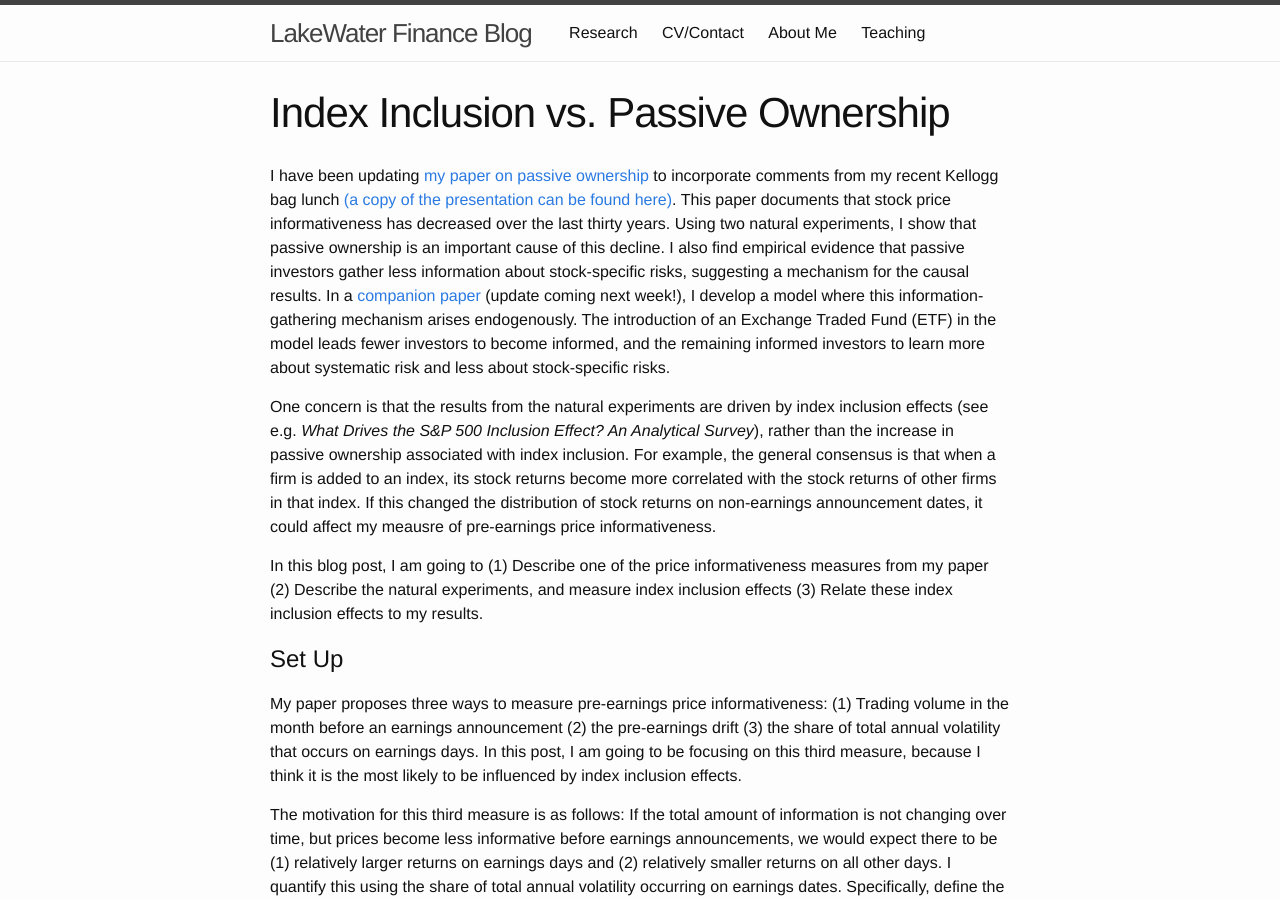
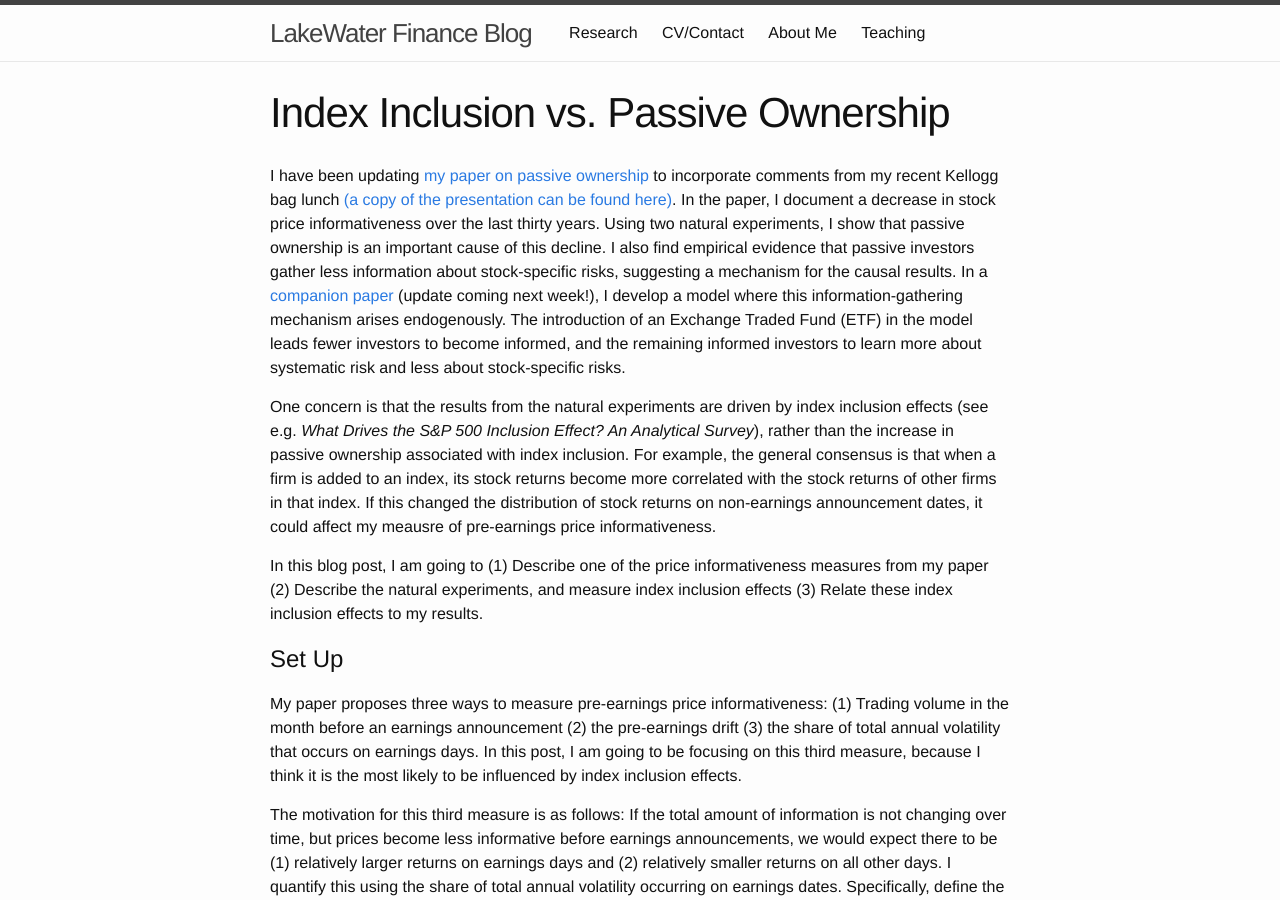
Before and after one commit to mcsammon/mcsammon.github.io, a Jekyll site: the page built from _posts/2020-06-26-inclusion.md, in a window 1280 px wide and 900 px high. Built offline with Jekyll 4.4.1, drawn with Linux system fonts in a browser that asks for light colours; formulas are drawn with MathJax 3; comment, search, counter and statistics services are not loaded.

Commit message:
update test

```diff
--- a/_posts/2020-06-26-inclusion.md
+++ b/_posts/2020-06-26-inclusion.md
@@ -3,7 +3,7 @@ layout: page
 title:  "Index Inclusion vs. Passive Ownership"
 ---
 
-I have been updating <a href="https://papers.ssrn.com/sol3/papers.cfm?abstract_id=3243910" title="b1">my paper on passive ownership</a> to incorporate comments from my recent Kellogg bag lunch <a href="/Post_Images/6_19_2020/slides.pdf" target="_blank"> (a copy of the presentation can be found here)</a>.  This paper documents that stock price informativeness has decreased over the last thirty years. Using two natural experiments, I show that passive ownership is an important cause of this decline. I also find empirical evidence that passive investors gather less information about stock-specific risks, suggesting a mechanism for the causal results. In a <a href="https://papers.ssrn.com/sol3/papers.cfm?abstract_id=3571409" title="b1">companion paper</a> (update coming next week!), I develop a model where this information-gathering mechanism arises endogenously. The introduction of an Exchange Traded Fund (ETF) in the model leads fewer investors to become informed, and the remaining informed investors to learn more about systematic risk and less about stock-specific risks.
+I have been updating <a href="https://papers.ssrn.com/sol3/papers.cfm?abstract_id=3243910" title="b1">my paper on passive ownership</a> to incorporate comments from my recent Kellogg bag lunch <a href="/Post_Images/6_19_2020/slides.pdf" target="_blank"> (a copy of the presentation can be found here)</a>. In the paper, I document a decrease in stock price informativeness over the last thirty years. Using two natural experiments, I show that passive ownership is an important cause of this decline. I also find empirical evidence that passive investors gather less information about stock-specific risks, suggesting a mechanism for the causal results. In a <a href="https://papers.ssrn.com/sol3/papers.cfm?abstract_id=3571409" title="b1">companion paper</a> (update coming next week!), I develop a model where this information-gathering mechanism arises endogenously. The introduction of an Exchange Traded Fund (ETF) in the model leads fewer investors to become informed, and the remaining informed investors to learn more about systematic risk and less about stock-specific risks.
 
 One concern is that the results from the natural experiments are driven by index inclusion effects (see e.g. *What Drives the S&P 500 Inclusion Effect? An Analytical Survey*), rather than the increase in passive ownership associated with index inclusion.  For example, the general consensus is that when a firm is added to an index, its stock returns become more correlated with the stock returns of other firms in that index.  If this changed the distribution of stock returns on non-earnings announcement dates, it could affect my meausre of pre-earnings price informativeness.
 
```
